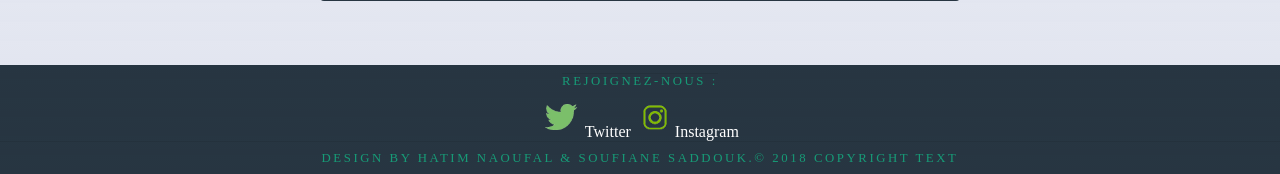
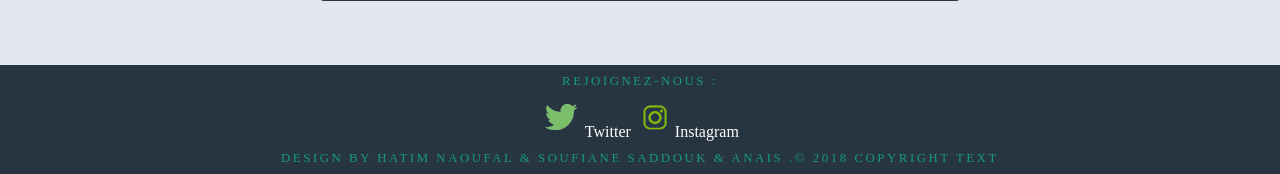
Before and after one commit to naoufalhatim/comm, a PHP site: page /contact.php in a window 1280 px wide. Shown: the part 814-988 px from the top of the page. Run offline with PHP 8.4, Linux system fonts and the light colour scheme.

Commit message:
Update contact.php

```diff
--- a/contact.php
+++ b/contact.php
@@ -1,6 +1,11 @@
+
+
 <?php
-  session_start();
+session_start();
 ?>
+
+
+
     <html>
     <meta http-equiv="Content-Type" content="text/html; charset=UTF-8">
 
@@ -60,8 +65,8 @@
 
                         <div class="tab-content">
                             <div id="signup">
-                                <form action="sendmail.php" method="GET">
-
+                                <form action="sendmail.php" method="POST" enctype="multipart/form-data">
+                                        <input type="hidden" name="action" value="submit">
                                     <div class="top-row">
                                         <div class="field-wrap">
                                             <label class="label1">
@@ -119,7 +124,7 @@
                     <img src="images/insta.png" alt="insta" width="40" /><a href="https://www.instagram.com/"><span>Instagram</span></a>
                 </div>
                 <div class="copyright">
-                    Design by Hatim Naoufal & Soufiane SADDOUK.© 2018 Copyright Text
+                    Design by Hatim Naoufal & Soufiane SADDOUK & Anais .© 2018 Copyright Text
                 </div>
             </footer>
 
```
